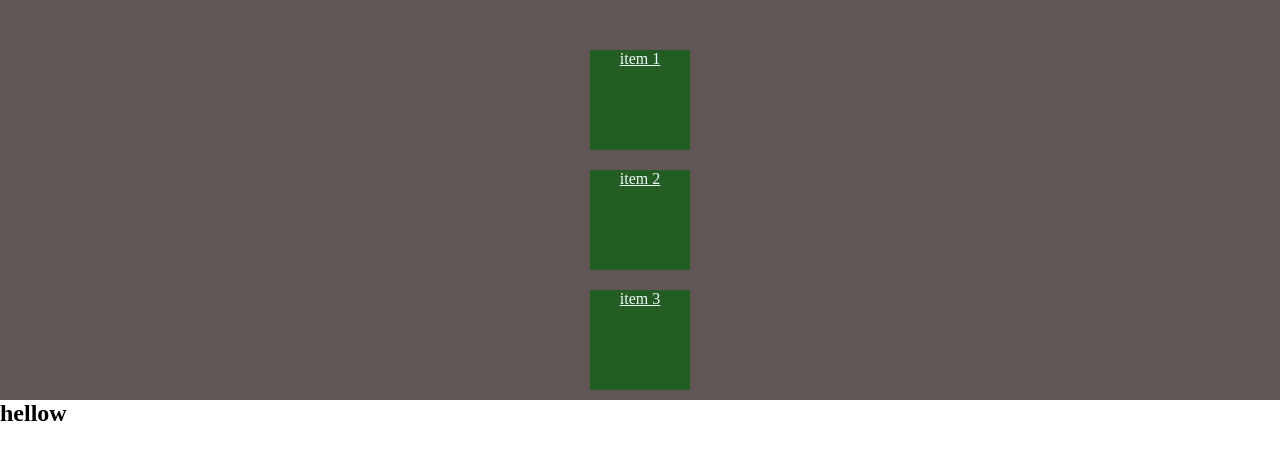
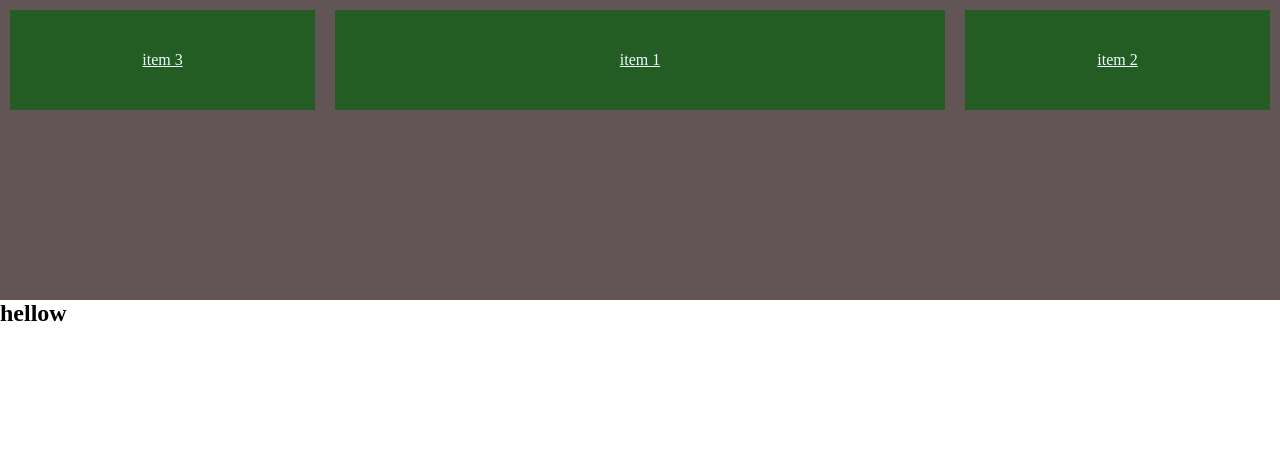
Before and after one commit to okedo01/CSS-Flexbox, a plain HTML site: page index.html in a window 1280 px wide. Drawn offline with Linux system fonts and the light colour scheme.

Commit message:
Flexbox order, flex-grow & flex-basis properties

```diff
--- a/Style.css
+++ b/Style.css
@@ -5,37 +5,56 @@
 }
 
 .flex-container {
-  height: 400px;
+  height: 300px;
   display: flex;
   background-color: rgb(97, 85, 85);
-  flex-direction: column;
+  flex-wrap: wrap;
+  /* flex-direction: column; */
   /* is always on the main axis */
-  justify-content: end;
+  /* justify-content: ; */
   /* is always on the cross axis */
-  align-items: center;
-  align-self: center;
+  /* align-items: center; */
+
 }
 
-.item1,
-.item2,
-.item3 {
+.item{
   margin: 10px;
-  width: 100px;
+  flex-basis: 100px;
   height: 100px;
   background: #235d23;
   color: azure;
-  text-align: center;
   text-decoration: underline;
+  display: flex;
+  justify-content: center;
+  align-items: center;
+
 }
+
+.item:nth-of-type(1){
+order: 2;
+flex-grow: 2;
+flex-basis: 200px;
+}
+
+.item:nth-of-type(2){
+  order: 3;
+  flex-grow: 1;
+}
+
+.item:nth-of-type(3){
+  order: 1;
+  flex-grow: 1;
+}
+
 
 /* .item3 {
   align-self: start;
-}
+} */
 
-.item2 {
+/* .item2 {
   align-self: center;
-}
+} */
 
-.item1 {
+/* .item1 {
   align-self: end;
 } */
--- a/index.html
+++ b/index.html
@@ -8,9 +8,9 @@
   </head>
   <body>
     <div class="flex-container">
-      <div class="item1">item 1</div>
-      <div class="item2">item 2</div>
-      <div class="item3">item 3</div>
+      <div class="item">item 1</div>
+      <div class="item">item 2</div>
+      <div class="item">item 3</div>
     </div>
 
     <h2>hellow</h2>
```
